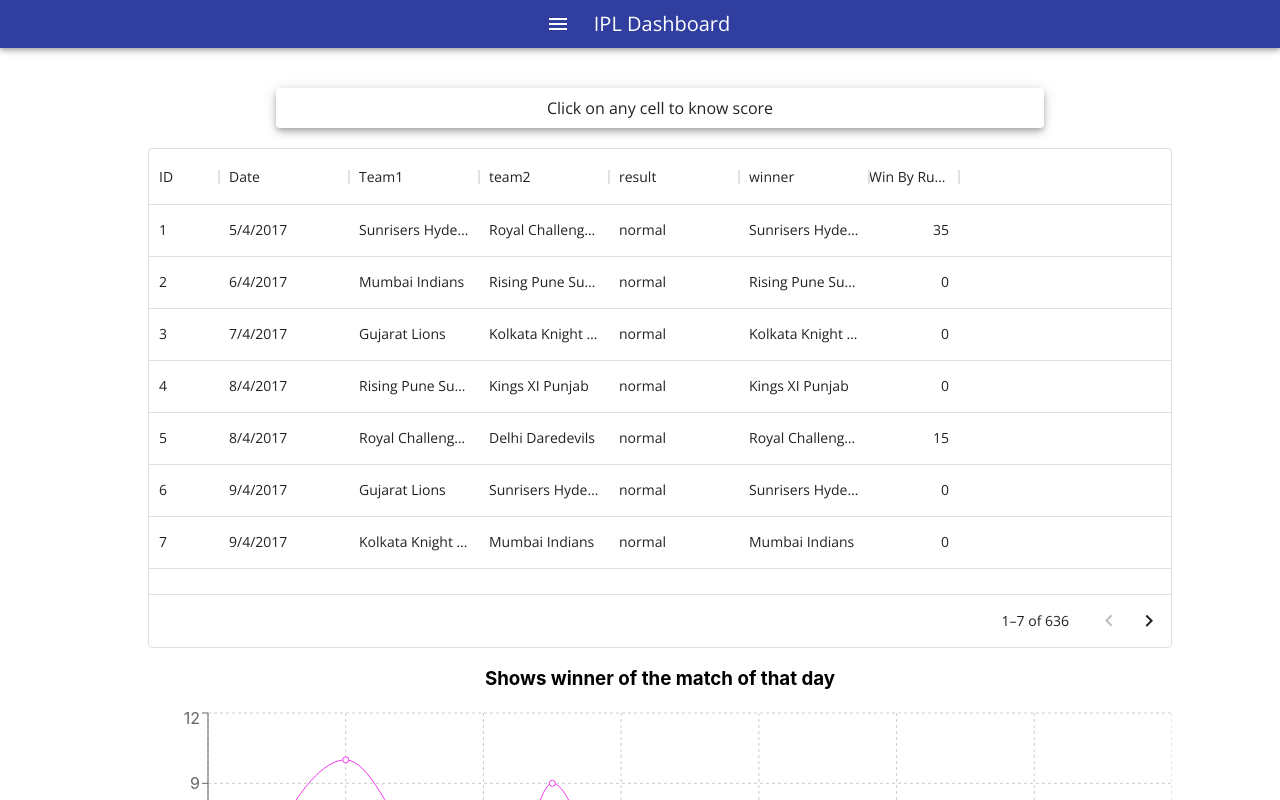
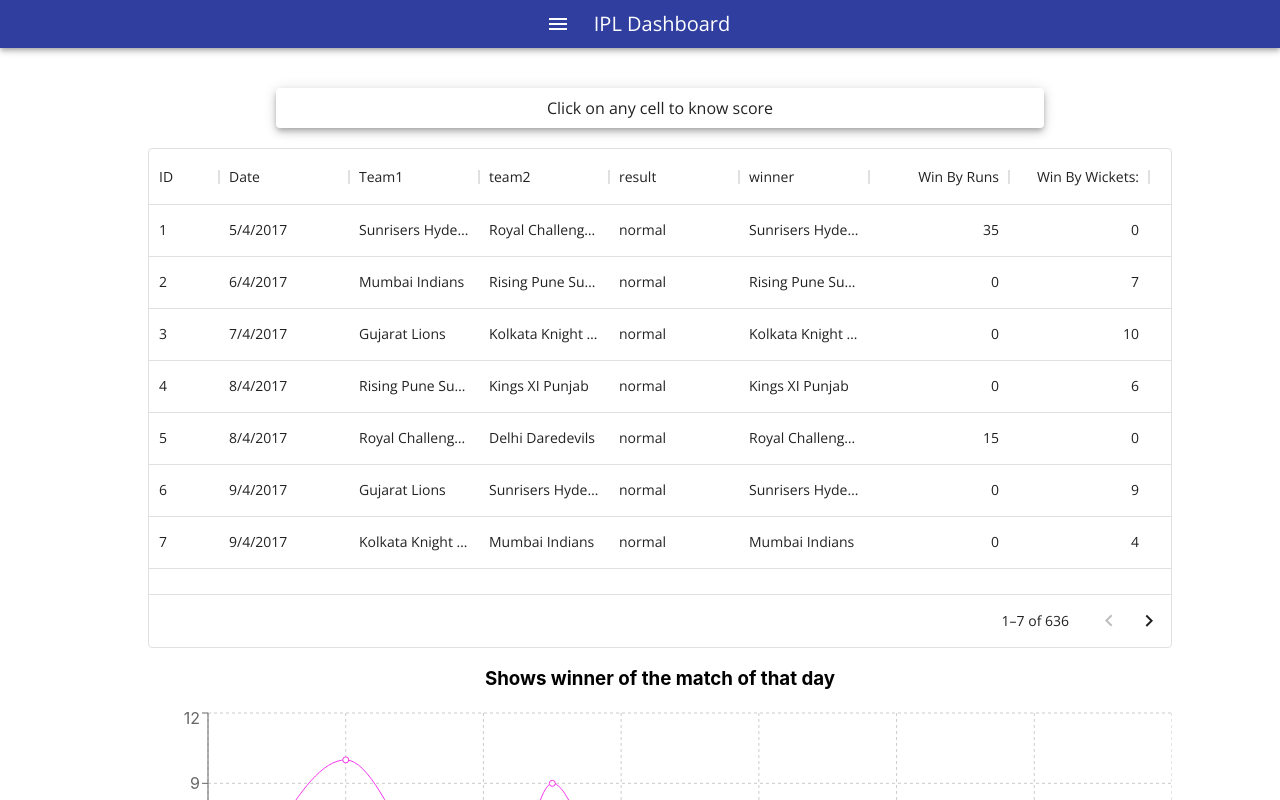
Before and after one commit to Sushanthsp/ipl-dashboard, a React (Create React App) app: page / in a window 1280 px wide. Shown: the top 800 px of the page. Built offline with nearby package versions, Linux system fonts and the light colour scheme.

Commit message:
Update Table.jsx

```diff
--- a/src/components/table/Table.jsx
+++ b/src/components/table/Table.jsx
@@ -15,8 +15,8 @@
   // { field: 'toss_decision', headerName: 'Toss Decision', width: 130 },
   { field: 'result', headerName: 'result', width: 130 },
   { field: 'winner', headerName: 'winner', width: 130 },
-  { field: 'win_by_runs', headerName: 'Win By Runs', type: 'number', width: 90, },
-  // { field: 'win_by_wickets', headerName: 'Win By Wickets:', type: 'number', width: 90, },
+  { field: 'win_by_runs', headerName: 'Win By Runs', type: 'number', width: 140, },
+  { field: 'win_by_wickets', headerName: 'Win By Wickets:', type: 'number', width: 140, },
   // { field: 'player_of_match', headerName: 'Player Of Match', width: 130 },
   // { field: 'venue', headerName: 'Venue', width: 130 },
   // {
```
